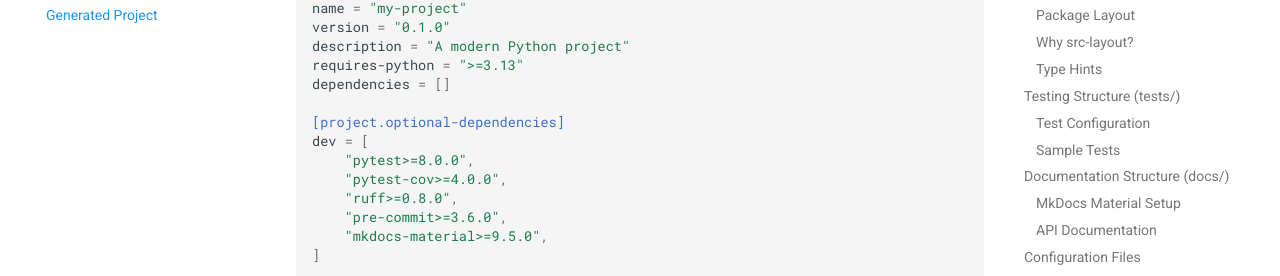
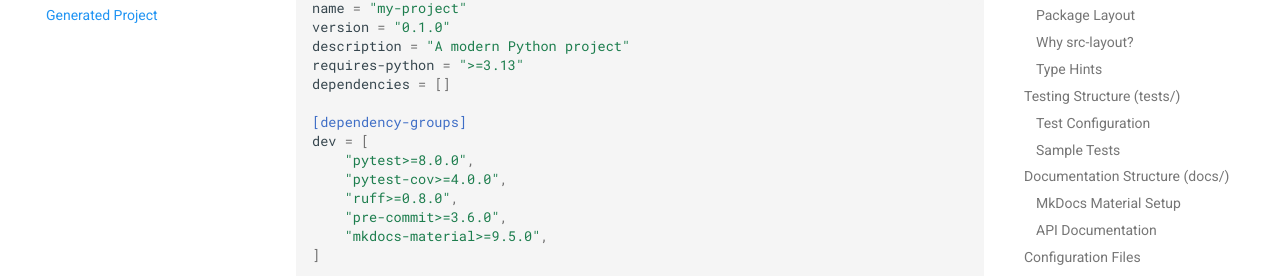
Before and after one commit to adamamer20/pythonic-template, an MkDocs documentation site: the page built from docs/getting-started/generated-project.md, in a window 1280 px wide and 900 px high, scrolled down 4339 px. Shown: the part 147-423 px from the top of the window. Built offline with MkDocs 1.6.1 and Material for MkDocs 9.7.7, drawn with Linux system fonts in a browser that asks for light colours; comment, search, counter and statistics services are not loaded.

Commit message:
chore: adopt dev dependency group

````diff
--- a/docs/getting-started/generated-project.md
+++ b/docs/getting-started/generated-project.md
@@ -6,7 +6,7 @@
 
 When you use this template, you get a complete, professional Python project with modern tooling and best practices built-in. Here's what gets generated:
 
-```
+```text
 my-project/
 ├── 📁 src/                     # Source code
 │   └── my_package/
@@ -218,7 +218,7 @@
 requires-python = ">=3.13"
 dependencies = []
 
-[project.optional-dependencies]
+[dependency-groups]
 dev = [
     "pytest>=8.0.0",
     "pytest-cov>=4.0.0",
@@ -270,25 +270,25 @@
 .PHONY: help test lint format docs
 
 help:           ## Show this help
-	@grep -E '^[a-zA-Z_-]+:.*?## .*$$' $(MAKEFILE_LIST) | sort | awk 'BEGIN {FS = ":.*?## "}; {printf "\033[36m%-20s\033[0m %s\n", $$1, $$2}'
+ @grep -E '^[a-zA-Z_-]+:.*?## .*$$' $(MAKEFILE_LIST) | sort | awk 'BEGIN {FS = ":.*?## "}; {printf "\033[36m%-20s\033[0m %s\n", $$1, $$2}'
 
 install:        ## Install development dependencies
-	uv pip install -e ".[dev]"
+ uv pip install -e ".[dev]"
 
 test:           ## Run tests
-	pytest
+ pytest
 
 lint:           ## Run linting
-	ruff check .
+ ruff check .
 
 format:         ## Format code
-	ruff format .
+ ruff format .
 
 docs:           ## Serve documentation
-	mkdocs serve
+ mkdocs serve
 
 clean:          ## Clean build artifacts
-	rm -rf build/ dist/ *.egg-info/
+ rm -rf build/ dist/ *.egg-info/
 ```
 
 ## GitHub Integration
--- a/pyproject.toml
+++ b/pyproject.toml
@@ -48,7 +48,8 @@
 "Bug Tracker" = "https://github.com/adamamer20/pythonic-template/issues"
 Changelog = "https://github.com/adamamer20/pythonic-template/blob/main/CHANGELOG.md"
 
-[project.optional-dependencies]
+
+[dependency-groups]
 dev = [
     "cruft>=2.16.0",
     "mkdocs>=1.6.1",
@@ -59,6 +60,9 @@
     "pytest-cov>=6.1.1",
     "ruff>=0.11.11",
 ]
+
+[tool.uv]
+default-groups = ["dev"]
 
 [build-system]
 requires = ["hatchling"]
````
Also changed, not shown: docs/features/modern-stack.md (+1 -1 lines), docs/reference/project-structure.md (+2 -4 lines), 2 other files.
